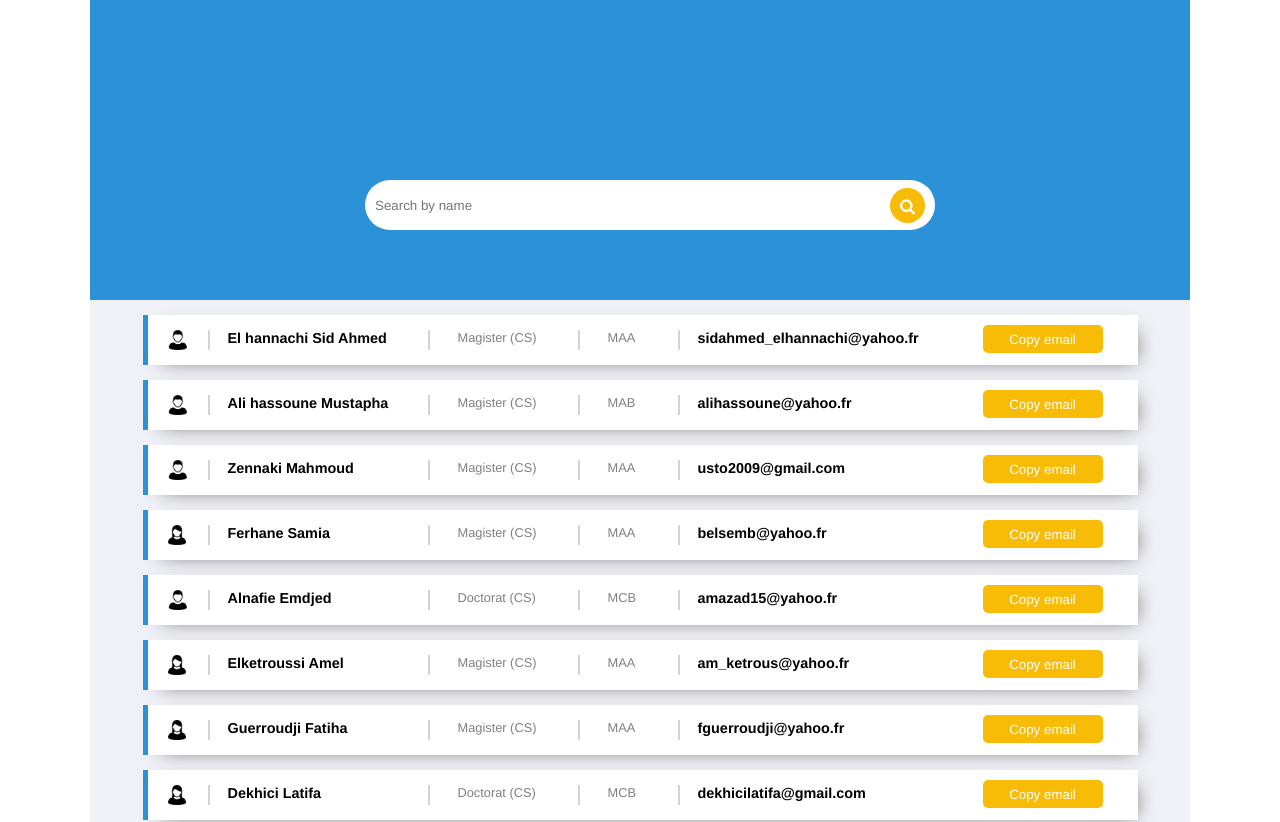
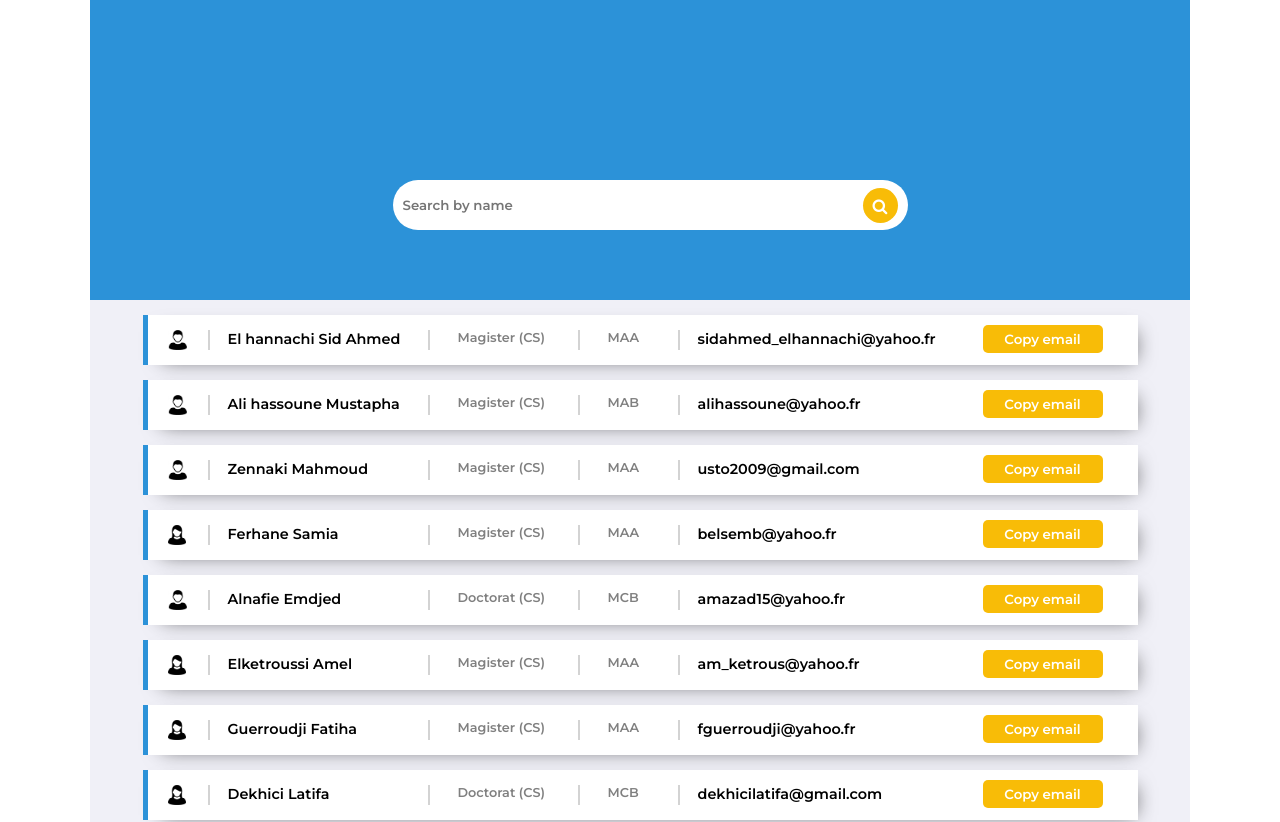
Before and after one commit to samadou92/PROFinder, a React (Create React App) app: page / in a window 1280 px wide. Shown: the top 822 px of the page. Built offline with nearby package versions, Linux system fonts and the light colour scheme.

Commit message:
font, search issues solved

```diff
--- a/src/App.css
+++ b/src/App.css
@@ -1,9 +1,12 @@
+@import url('https://fonts.googleapis.com/css2?family=Montserrat:wght@600&display=swap');
+
 .App {
     background-color: #F0F0F7;
     width: 1100px;
     min-width: 800px;
     margin: auto;
     font-family: Montserrat, archivo narrow, Helvetica;
+    padding-bottom: 10px;
 }
 
 .header-box {
@@ -12,7 +15,7 @@
 }
 
 .search-bar {
-    width: 50%;
+    width: 45%;
     margin: auto;
     padding-top: 180px;
 }
@@ -23,7 +26,7 @@
     border-radius: 25px;
     border: none;
     padding: 10px;
-    font-family: Montserrat, archivo narrow, Helvetica;
+    font-family: 'Montserrat', archivo narrow, Helvetica;
 }
 
 .search-icon {
--- a/src/App.js
+++ b/src/App.js
@@ -19,7 +19,7 @@
     this.setState({
       inputValue: event.target.value,
       profilesDetails: data.filter((profileObj) => {
-        return profileObj.fullname.includes(event.target.value);
+        return profileObj.fullname.toLowerCase().includes(event.target.value.toLowerCase());
       })
     });
   }
```
